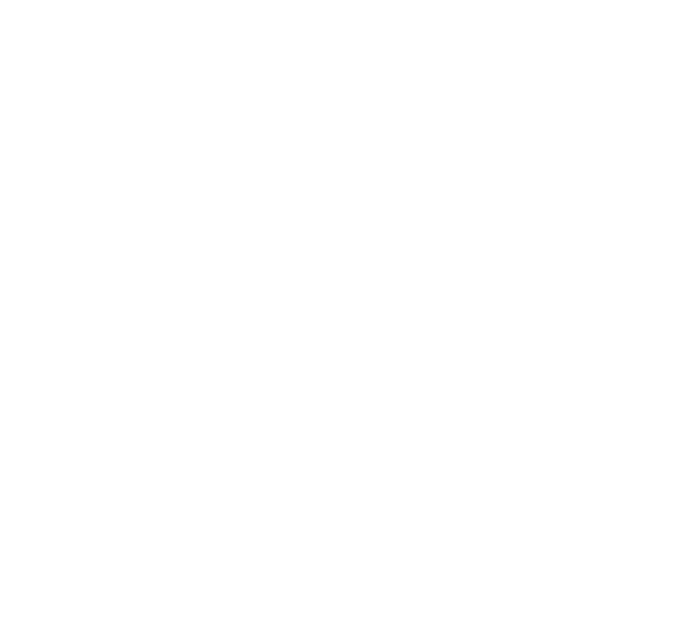
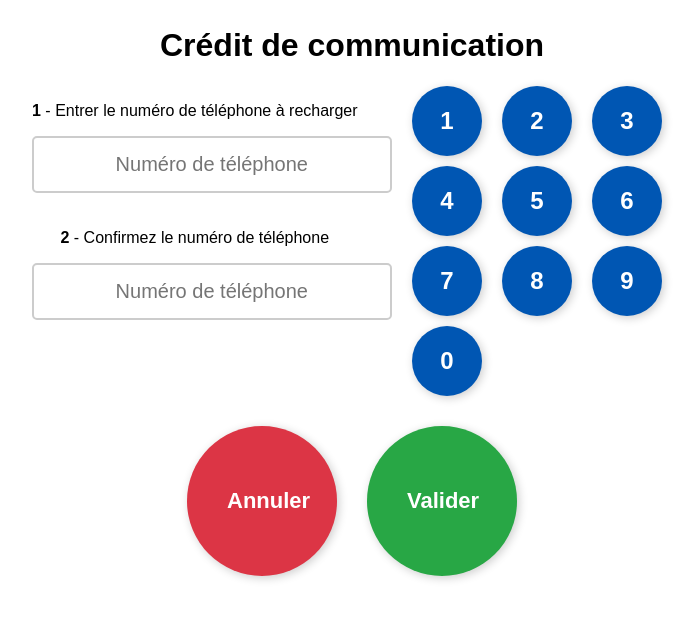
Before and after one commit to BebaneMarina06/borne_interactive, a React (Create React App) app: page /credits in a window 1280 px wide. Before the commit this address had no page. Shown: the top 620 px of the page, without its empty margins (288-986 px from the left). Built offline with nearby package versions, Linux system fonts and the light colour scheme.

Commit message:
conceptiond de l'interface de recharge de credit d'appel

```diff
--- a/src/App.js
+++ b/src/App.js
@@ -1,9 +1,10 @@
 import React from 'react';
 import { BrowserRouter as Router, Route, Routes, Link } from 'react-router-dom'; // Correction : 'Link' au lieu de 'link'
-import './App.css'; // Importation du fichier CSS
-import Canal1 from './Canal1'; // Assure-toi que le chemin est correct
+import './App.css';
+import Canal1 from './Canal1';
 import artelLogo from './assets/images/airtel.png';
 import moovLogo from './assets/images/moov.png';
+import Credits  from './credits_recharge/credits'
 
 // Composant App
 const App = () => {
@@ -12,7 +13,7 @@ const App = () => {
       {/* Routes pour les différentes pages */}
       <Routes>
         <Route path="/" element={<Home />} />
-        <Route path="/credit" element={<CreditPage />} />
+        <Route path="/credits" element={<Credits />} />
         <Route path="/Canal1" element={<Canal1 />} />
         <Route path="/seeg" element={<SeegPage />} />
         <Route path="/mobile-money" element={<MobileMoneyPage />} />
@@ -46,7 +47,7 @@ const Home = () => {
 
           {/* Icon Buttons */}
           <div className="icon-grid">
-            <Link to="/credit">
+            <Link to="/credits">
               <button className="icon-button" style={{ backgroundColor: "#FFFF" }}>
                 <div class="airtel-moov">
                   <img src={artelLogo} alt="Logo-airtel" />
@@ -98,7 +99,7 @@ const Home = () => {
 };
 
 // Pages pour chaque service
-const CreditPage = () => <h2>Page Crédit de communication</h2>;
+// const CreditPage = () => <h2>Page Crédit de communication</h2>;
 const SeegPage = () => <h2>Page SEEG</h2>;
 const MobileMoneyPage = () => <h2>Page Recharge Mobile Money</h2>;
 const PmugPage = () => <h2>Page PMUG</h2>;
--- /dev/null
+++ b/src/credits_recharge/credits.js
@@ -0,0 +1,63 @@
+import React, { useState } from 'react';
+import './css/credits.css';
+
+const Credits = () => {
+  const [phoneNumber, setPhoneNumber] = useState('');
+
+  const handleNumberClick = (number) => {
+    setPhoneNumber(prev => prev + number);
+  };
+
+  const handleValidate = () => {
+    alert(`Numéro ${phoneNumber} rechargé avec succès!`);
+    setPhoneNumber('');
+  };
+
+  const handleCancel = () => {
+    setPhoneNumber('');
+  };
+
+  return (
+    <div className="recharge-interface">
+      <h1>Crédit de communication</h1>
+      <div className="instructions">
+
+
+      </div>
+
+      <div className="form-container">
+        {/* Input du numéro */}
+        <div className="phone-number">
+        <p><strong>1</strong> - Entrer le numéro de téléphone à recharger</p>
+          <input type="text" value={phoneNumber} readOnly placeholder="Numéro de téléphone" />
+
+          <p><strong>2</strong> - Confirmez le numéro de téléphone</p>
+          <input type="text" value={phoneNumber} readOnly placeholder="Numéro de téléphone" />
+        </div>
+
+
+        {/* Clavier numérique */}
+        <div className="keypad">
+          {[1, 2, 3, 4, 5, 6, 7, 8, 9, 0].map(number => (
+            <button key={number} onClick={() => handleNumberClick(number)}>
+              {number}
+            </button>
+          ))}
+        </div>
+      </div>
+
+      {/* Boutons d'action */}
+      <div className="actions">
+        <button onClick={handleCancel}>Annuler</button>
+        <button onClick={handleValidate}>Valider</button>
+      </div>
+
+      {/* Nom du fournisseur
+      <div className="provider">
+        <p>Gabon Telecom</p>
+      </div> */}
+    </div>
+  );
+};
+
+export default Credits;
--- /dev/null
+++ b/src/credits_recharge/css/credits.css
@@ -0,0 +1,100 @@
+.recharge-interface {
+    max-width: 50%; /* Augmenté pour ressembler à l'image */
+    margin: 5px auto;
+    padding: 1px;
+    text-align: center;
+    background-color: #ffffff;
+    border-radius: 10px;
+    /* box-shadow: 0 0 10px rgba(0, 0, 0, 0.1); */
+    display: flex;
+    flex-direction: column;
+    align-items: center;
+}
+
+/* Instructions */
+.instructions {
+    width: 100%;
+    text-align: left;
+    font-size: 15px;
+    /* margin-bottom: 30px; */
+}
+
+/* Numéro de téléphone */
+.phone-number input {
+    width: 100%;
+    padding: 15px;
+    font-size: 20px;
+    text-align: center;
+    border: 2px solid #ccc;
+    border-radius: 5px;
+    margin-bottom: 20px;
+}
+
+/* Conteneur pour bien placer le clavier et l'input */
+.form-container {
+    display: flex;
+    justify-content: space-between;
+    width: 100%;
+}
+
+/* Clavier numérique */
+.keypad {
+    display: grid;
+    grid-template-columns: repeat(3, 80px); /* Colonnes fixes */
+    gap: 10px;
+    margin-left: 50px; /* Pour le placer à droite */
+}
+
+.keypad button {
+    width: 70px;
+    height: 70px;
+    font-size: 24px;
+    font-weight: bold;
+    border: none;
+    border-radius: 50%;
+    background-color: #0056b3;
+    color: white;
+    cursor: pointer;
+
+}
+
+.keypad button:hover {
+    background-color: #003d82;
+}
+
+/* Actions : Boutons Annuler et Valider */
+.actions {
+    display: flex;
+    justify-content: center;
+    gap: 30px;
+    margin-top: 30px;
+}
+
+.actions button {
+    padding: 10px 40px;
+    font-size: 22px;
+    font-weight: bold;
+    border: none;
+    border-radius: 50%;
+    cursor: pointer;
+    width: 150px;
+    height: 150px;
+}
+
+.actions button:first-child {
+    background-color: #dc3545;
+    color: white;
+}
+
+.actions button:first-child:hover {
+    background-color: #c82333;
+}
+
+.actions button:last-child {
+    background-color: #28a745;
+    color: white;
+}
+
+.actions button:last-child:hover {
+    background-color: #218838;
+}
```
